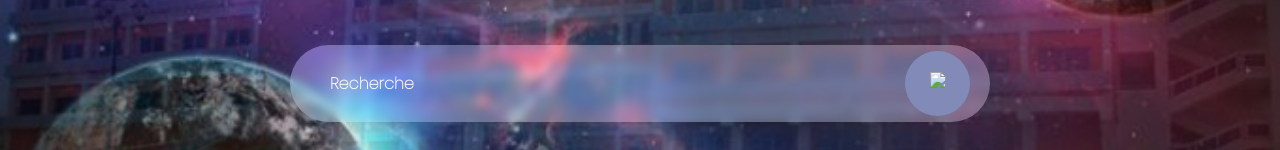
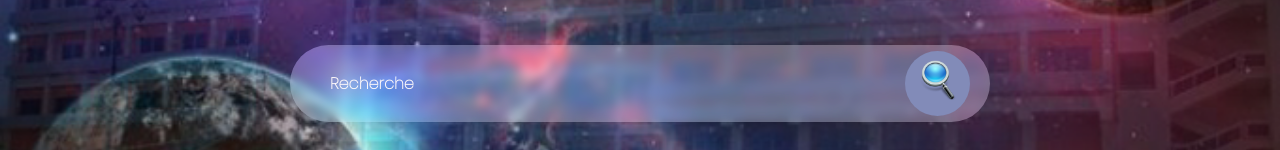
Before and after one commit to jourdain757/MoteurDeRecherche, a plain HTML site: page index.html in a window 1280 px wide. Shown: the part 317-467 px from the top of the page. Drawn offline with nearby package versions, Linux system fonts and the light colour scheme; files whose address does not match are found by name.

Commit message:
Add files via upload

```diff
--- a/index.html
+++ b/index.html
@@ -19,7 +19,7 @@
             <form action="https://google.com/search" method="get" class="bar-recherche">
                 <input type="text" placeholder="Recherche" name="q">
                 <button type="submit">
-                    <img src="Media/search.png">
+                    <img src="search.png">
                 </button>
             </form>
         </div>
```
